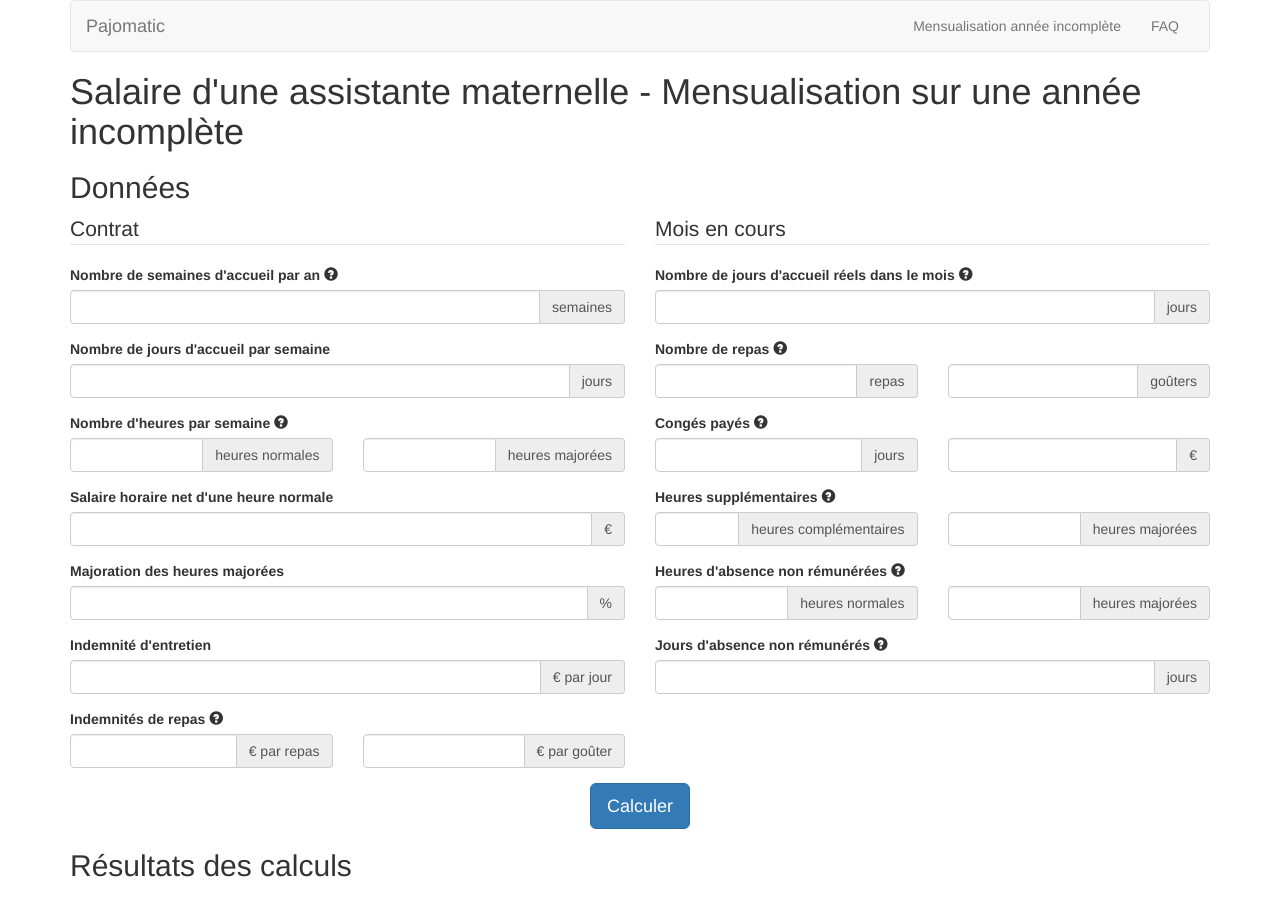
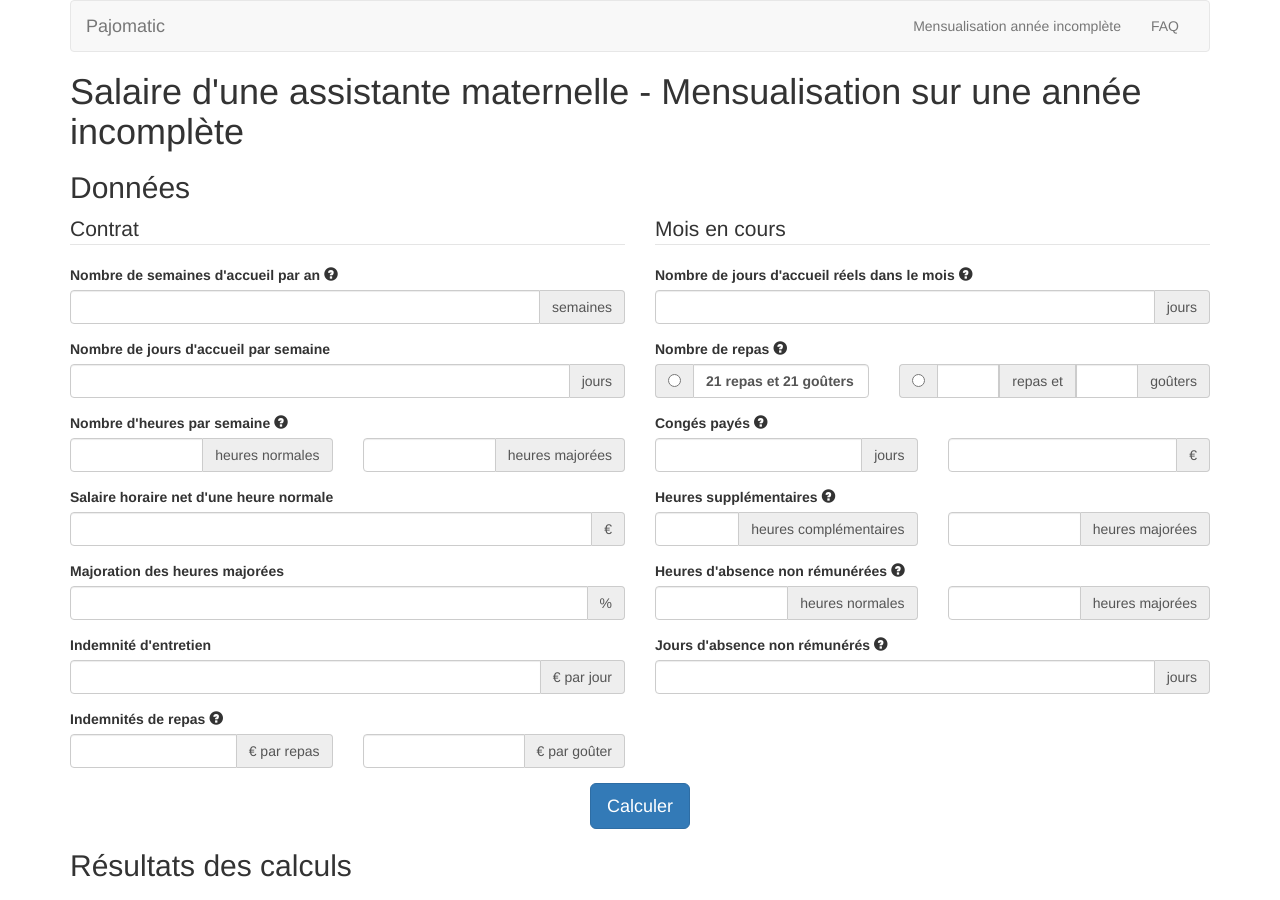
Before and after one commit to tut-tuuut/pajomatic, a Jekyll site: the page built from index.html, in a window 1280 px wide and 900 px high. Built offline with Jekyll 4.4.1, drawn with Linux system fonts in a browser that asks for light colours.

Commit message:
Add: include for number of meals

```diff
--- /dev/null
+++ b/_includes/form/nb-of-meals.html
@@ -0,0 +1,33 @@
+<div class="row">
+    <div class="col-md-5">
+        <div class="input-group">
+            <label class="input-group-addon">
+                <input type="radio" value="1" name="one_meal_a_day" id="omad_1">
+            </label>
+            <label class="form-control" for="omad_1">
+                21 repas et 21 goûters
+            </label>
+        </div>
+    </div>
+    <div class="col-md-7">
+        <div class="input-group">
+            <label class="input-group-addon" for="omad_0">
+                <input type="radio" value="0" name="one_meal_a_day" id="omad_0">
+            </label>
+            <input id="nb_repas"
+                   name="nb_repas"
+                   type="text"
+                   class="form-control"
+                   aria-describedby="addon-nb_repas"
+                   {% if include.required %}required{% endif %}>
+            <span class="input-group-addon" id="addon-nb_repas">repas et</span>
+            <input id="nb_gouters"
+                   name="nb_gouters"
+                   type="text"
+                   class="form-control"
+                   aria-describedby="addon-nb_gouters"
+                   {% if include.required %}required{% endif %}>
+            <span class="input-group-addon" id="addon-nb_gouters">goûters</span>
+        </div>
+    </div>
+</div>
--- a/index.html
+++ b/index.html
@@ -82,14 +82,7 @@ title: Mensualisation sur une année incomplète — Pajomatic
 
         <div class="form-group">
           <label>Nombre de repas {% include form/help.html content="Par défaut, on considère qu'il y a un repas et un goûter par jour. Vous pouvez affiner ces valeurs par défaut." %}</label>
-          <div class="row">
-            <div class="col-md-6">
-              {% include form/input-group.html id="nb_repas" addon="repas" %}
-            </div>
-            <div class="col-md-6">
-              {% include form/input-group.html id="nb_gouters" addon="goûters" %}
-            </div>
-          </div>
+          {% include form/nb-of-meals.html %}
         </div>
 
         <div class="form-group">
```
